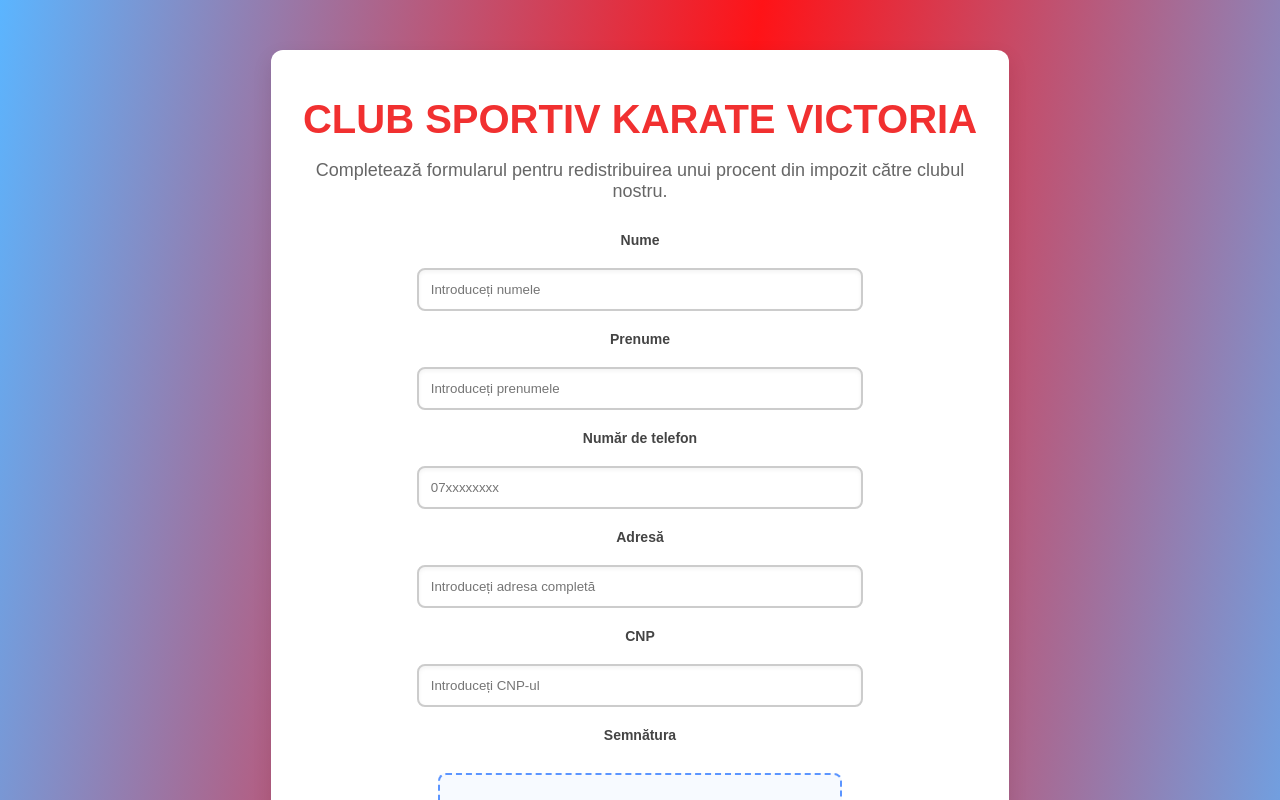
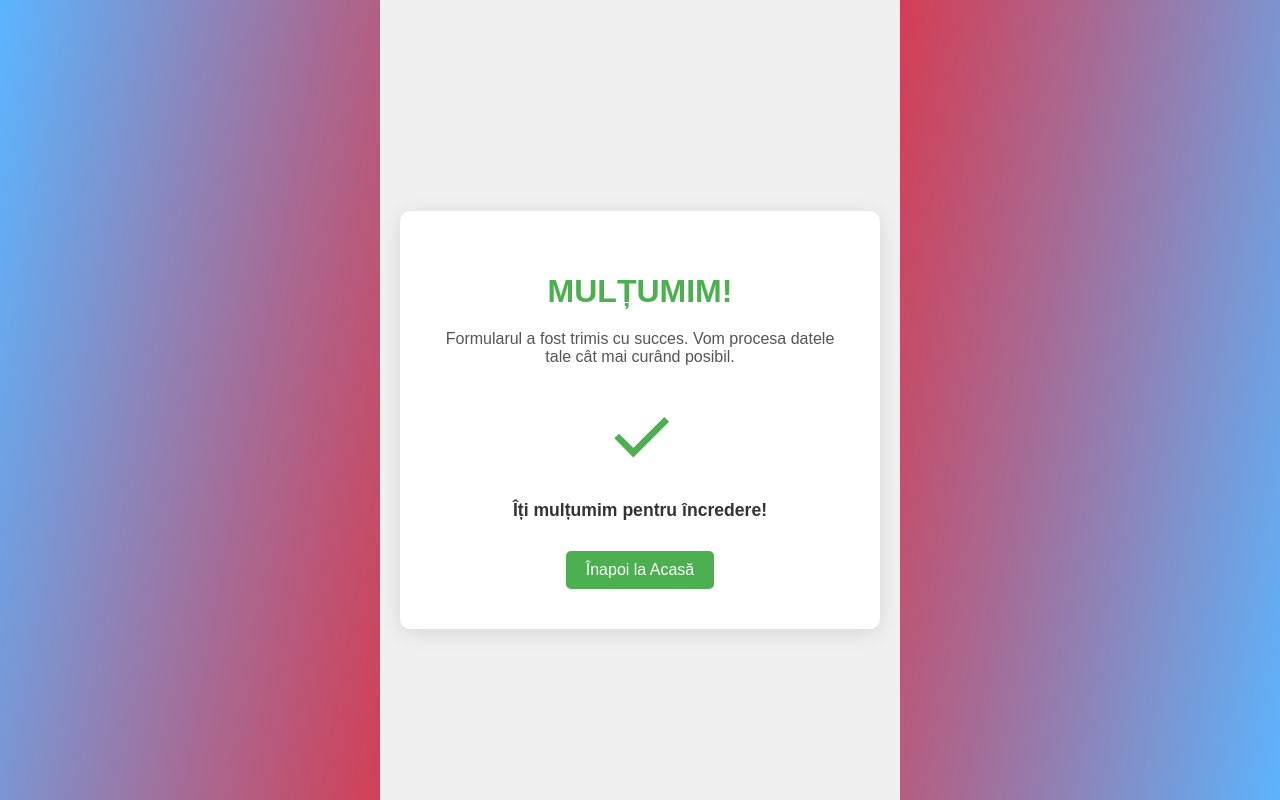
Before and after one commit to SVladut/clubvictoria, a React (Create React App) app in the folder clubvictoria/: page /success in a window 1280 px wide. Shown: the top 800 px of the page. Built offline with nearby package versions, Linux system fonts and the light colour scheme.

Commit message:
Update Frontend

```diff
--- a/clubvictoria/package.json
+++ b/clubvictoria/package.json
@@ -4,10 +4,13 @@
   "version": "0.1.0",
   "private": true,
   "dependencies": {
+    "axios": "^1.7.9",
     "cra-template": "1.2.0",
     "react": "^19.0.0",
     "react-dom": "^19.0.0",
+    "react-router-dom": "^7.1.3",
     "react-scripts": "5.0.1",
+    "react-toastify": "^11.0.3",
     "web-vitals": "^4.2.4"
   },
   "scripts": {
--- a/clubvictoria/src/App.js
+++ b/clubvictoria/src/App.js
@@ -1,9 +1,11 @@
 import React, { useRef, useState } from "react";
-import "./App.css";
-
+import { BrowserRouter as Router, Routes, Route, useNavigate } from "react-router-dom";
+import SuccessPage from './SuccessPage';
+import './App.css'
 const App = () => {
     const canvasRef = useRef(null);
     const [drawing, setDrawing] = useState(false);
+    const navigate = useNavigate();
 
     const getCoordinates = (event) => {
         const rect = canvasRef.current.getBoundingClientRect();
@@ -46,25 +48,113 @@ const App = () => {
         ctx.clearRect(0, 0, canvasRef.current.width, canvasRef.current.height);
     };
 
+    const getSignatureBase64 = () => {
+        const canvas = canvasRef.current;
+        const dataUrl = canvas.toDataURL("image/png");
+        const base64String = dataUrl.split(",")[1];
+        return base64String;
+    };
+
+    const handleSubmit = async (e) => {
+        e.preventDefault();
+
+        const persoana = {
+            nume: e.target.nume.value,
+            prenume: e.target.prenume.value,
+            telefon: e.target.telefon.value,
+            cnp: e.target.cnp.value,
+            email: e.target.email.value,
+            strada: e.target.strada.value,
+            numar: e.target.numar.value,
+            bloc: e.target.bloc.value,
+            scara: e.target.scara.value,
+            etaj: e.target.etaj.value,
+            ap: e.target.ap.value,
+            codpostal: e.target.codpostal.value,
+            localitate: e.target.localitate.value,
+            judet: e.target.judet.value,
+            initialatata: e.target.initialatata.value,
+            semnatura: getSignatureBase64(),
+        };
+
+        const data = [persoana];
+
+        try {
+            const response = await fetch("https://dbmicro.onrender.com/api/persoane", {
+                method: "POST",
+                headers: {
+                    "Content-Type": "application/json",
+                },
+                body: JSON.stringify(data),
+            });
+
+            if (response.ok) {
+                const result = await response.json();
+                console.log("Data sent successfully:", result);
+
+                // Redirecționează către pagina de mulțumire
+                navigate('/success');
+            } else {
+                console.error("Error response:", response.status, response.statusText);
+                alert("A apărut o eroare la trimiterea datelor.");
+            }
+        } catch (error) {
+            console.error("Error sending data:", error);
+            alert("A apărut o eroare la trimiterea datelor.");
+        }
+    };
+
     return (
         <div className="container">
-      <h1>Club Sportiv Karate Victoria</h1>
-      <p>Completează formularul pentru redistribuirea unui procent din impozit către clubul nostru.</p>
-      <form>
+            <h1>C.S. KARATE VIROMET Victoria</h1>
+            <p>
+                Completează formularul pentru redistribuirea a 3,5% din impozitul tău pe venit către clubul nostru.
+            </p>
+            <form onSubmit={handleSubmit}>
                 <label htmlFor="nume">Nume</label>
                 <input type="text" id="nume" name="nume" placeholder="Introduceți numele" required />
 
                 <label htmlFor="prenume">Prenume</label>
                 <input type="text" id="prenume" name="prenume" placeholder="Introduceți prenumele" required />
 
-        <label htmlFor="telefon">Număr de telefon</label>
+                <label htmlFor="initialatata">Inițiala tatălui</label>
+                <input type="text" id="initialatata" name="initialatata" placeholder="Introduceți inițiala tatălui" required />
+
+                <label htmlFor="cnp">CNP</label>
+                <input type="text" id="cnp" name="cnp" placeholder="Introduceți CNP-ul" required />
+
+                <label htmlFor="email">Email</label>
+                <input type="text" id="email" name="email" placeholder="Introduceți adresa de email" required />
+
+                <label htmlFor="telefon">Telefon</label>
                 <input type="tel" id="telefon" name="telefon" placeholder="07xxxxxxxx" required />
 
-        <label htmlFor="adresa">Adresă</label>
-        <input type="text" id="adresa" name="adresa" placeholder="Introduceți adresa completă" required />
+                <label htmlFor="judet">Județ</label>
+                <input type="text" id="judet" name="judet" placeholder="Introduceți județul" required />
 
-        <label htmlFor="cnp">CNP</label>
-        <input type="number" id="cnp" name="cnp" placeholder="Introduceți CNP-ul" required />
+                <label htmlFor="localitate">Localitate</label>
+                <input type="text" id="localitate" name="localitate" placeholder="Introduceți localitatea" required />
+
+                <label htmlFor="codpostal">Cod poștal</label>
+                <input type="text" id="codpostal" name="codpostal" placeholder="Introduceți codul poștal" required />
+
+                <label htmlFor="strada">Strada</label>
+                <input type="text" id="strada" name="strada" placeholder="Introduceți strada" required />
+
+                <label htmlFor="numar">Număr</label>
+                <input type="text" id="numar" name="numar" placeholder="Introduceți numărul" required />
+
+                <label htmlFor="bloc">Bloc</label>
+                <input type="text" id="bloc" name="bloc" placeholder="Introduceți blocul" required />
+
+                <label htmlFor="scara">Scară</label>
+                <input type="text" id="scara" name="scara" placeholder="Introduceți scara" required />
+
+                <label htmlFor="etaj">Etaj</label>
+                <input type="text" id="etaj" name="etaj" placeholder="Introduceți etajul" required />
+
+                <label htmlFor="ap">Apartament</label>
+                <input type="text" id="ap" name="ap" placeholder="Introduceți apartamentul" required />
 
                 <label htmlFor="semnatura">Semnătura</label>
                 <canvas
@@ -83,9 +173,16 @@ const App = () => {
                 <div className="gdpr-section">
                     <label>
                         <input type="checkbox" id="gdpr" name="gdpr" required />
-            Sunt de acord cu colectarea și procesarea datelor mele conform legilor GDPR în vigoare în România (2025).
+                        Declar că sunt de acord cu colectarea și procesarea datelor mele personale, în conformitate cu Regulamentul General privind Protecția Datelor (GDPR) și legislația în vigoare din România.
                     </label>
                 </div>
+                <div className="gdpr-section">
+                    <label>
+                        <input type="checkbox" id="gdpr-consent" name="gdpr-consent" required />
+                        Declar că sunt de acord cu colectarea și procesarea datelor mele personale. Acestea vor fi stocate pentru cel mult 48 de ore, până la finalizarea procesării, după care vor fi șterse definitiv.
+                    </label>
+                </div>
+
 
                 <button type="button" onClick={clearSignature}>
                     Șterge Semnătura
@@ -96,4 +193,13 @@ const App = () => {
     );
 };
 
-export default App;
+const AppWithRouter = () => (
+    <Router>
+        <Routes>
+            <Route path="/" element={<App />} />
+            <Route path="/success" element={<SuccessPage />} />
+        </Routes>
+    </Router>
+);
+
+export default AppWithRouter;
--- /dev/null
+++ b/clubvictoria/src/SuccessPage.css
@@ -0,0 +1,57 @@
+.success-container {
+    display: flex;
+    justify-content: center;
+    align-items: center;
+    height: 100vh;
+    background-color: #f0f0f0;
+    padding: 20px;
+}
+
+.success-card {
+    background-color: #fff;
+    padding: 40px;
+    border-radius: 10px;
+    box-shadow: 0px 4px 20px rgba(0, 0, 0, 0.1);
+    text-align: center;
+    max-width: 400px;
+    width: 100%;
+}
+
+.success-title {
+    font-size: 2rem;
+    color: #4caf50;
+    margin-bottom: 20px;
+    font-weight: bold;
+}
+
+.success-message {
+    font-size: 1rem;
+    color: #555;
+    margin-bottom: 30px;
+}
+
+.checkmark {
+    margin-bottom: 20px;
+}
+
+.thank-you-note {
+    font-size: 1.1rem;
+    font-weight: 600;
+    color: #333;
+    margin-bottom: 30px;
+}
+
+.back-home-btn {
+    display: inline-block;
+    padding: 10px 20px;
+    font-size: 1rem;
+    background-color: #4caf50;
+    color: white;
+    border-radius: 5px;
+    text-decoration: none;
+    transition: background-color 0.3s;
+}
+
+    .back-home-btn:hover {
+        background-color: #45a049;
+    }
--- /dev/null
+++ b/clubvictoria/src/SuccessPage.js
@@ -0,0 +1,29 @@
+import React from "react";
+import "./SuccessPage.css";
+
+const SuccessPage = () => {
+    return (
+        <div className="success-container">
+            <div className="success-card">
+                <h1 className="success-title">Mulțumim!</h1>
+                <p className="success-message">
+                    Formularul a fost trimis cu succes. Vom procesa datele tale cât mai curând posibil.
+                </p>
+                <div className="checkmark">
+                    <svg xmlns="http://www.w3.org/2000/svg" width="80" height="80" viewBox="0 0 24 24">
+                        <path
+                            fill="none"
+                            stroke="#4caf50"
+                            strokeWidth="2"
+                            d="M5 12l5 5L20 7"
+                        />
+                    </svg>
+                </div>
+                <p className="thank-you-note">Îți mulțumim pentru încredere!</p>
+                <a href="/" className="back-home-btn">Înapoi la Acasă</a>
+            </div>
+        </div>
+    );
+};
+
+export default SuccessPage;
```
Also changed, not shown: 1 other file (tests, documents, lock files or other folders). Lines whose indentation alone changed are shown as unchanged.
